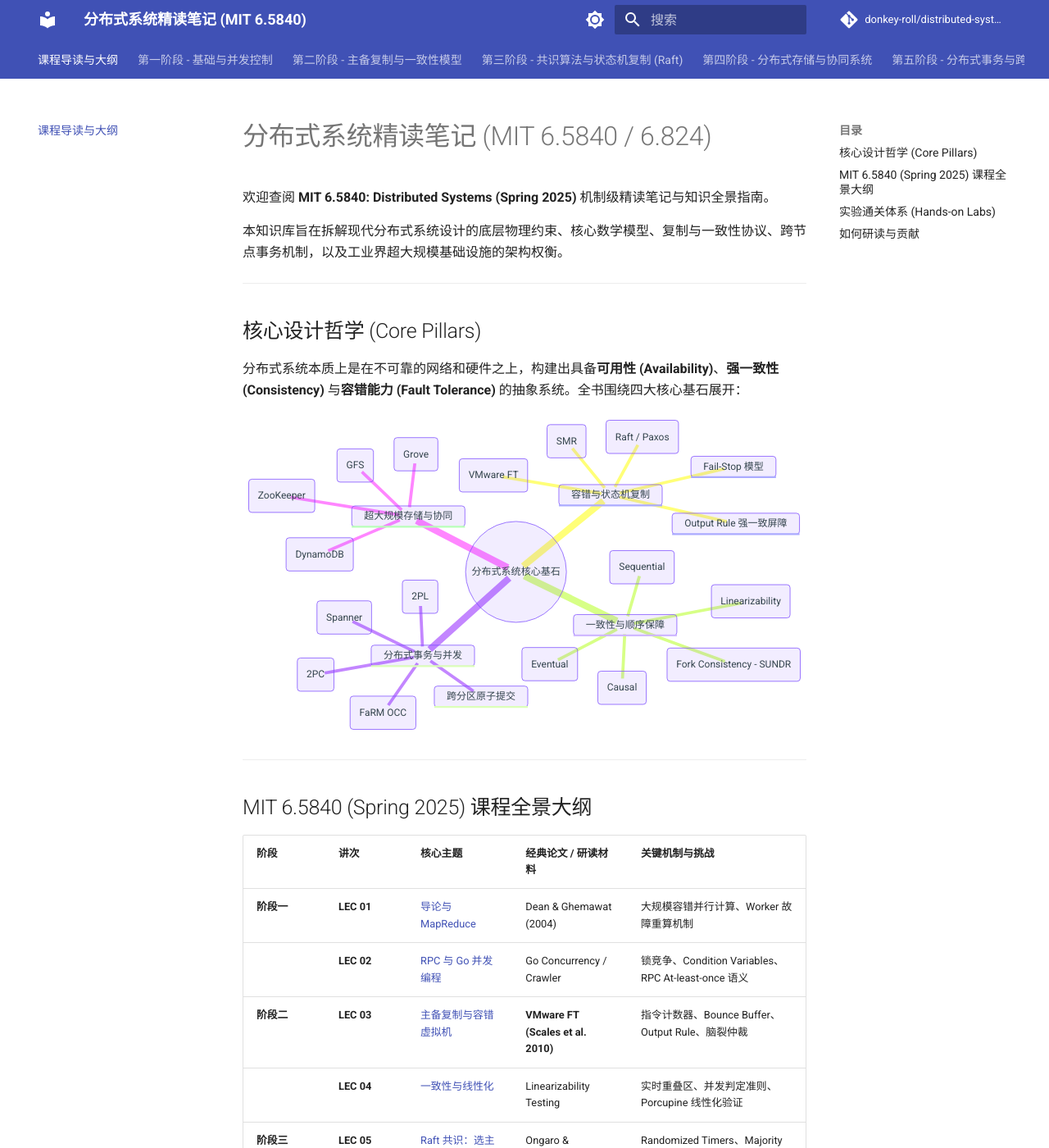
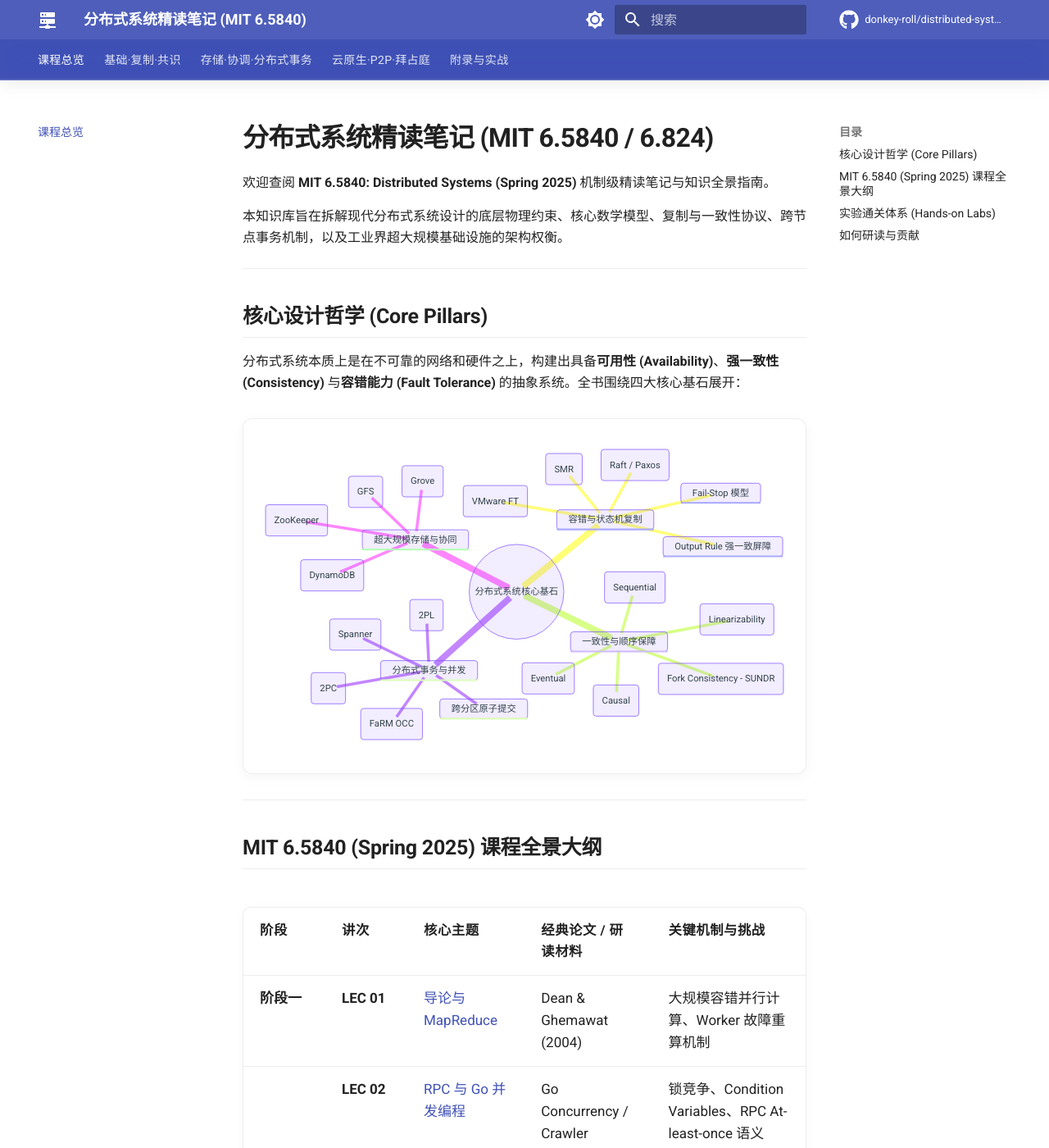
Before and after one commit to donkey-roll/distributed-system, an MkDocs documentation site: the page built from docs/index.md, in a window 1280 px wide and 1400 px high. Shown: the whole window at 82% size. Built offline with MkDocs 1.6.1 and Material for MkDocs 9.7.7, drawn with Linux system fonts in a browser that asks for light colours; comment, search, counter and statistics services are not loaded; some of the changed text lies outside the part shown.

Commit message:
Enhance UI design system, MathJax support, and 5-tab navigation hierarchy

```diff
--- /dev/null
+++ b/docs/javascripts/mathjax.js
@@ -0,0 +1,21 @@
+window.MathJax = {
+  tex: {
+    inlineMath: [["\\(", "\\)"], ["$", "$"]],
+    displayMath: [["\\[", "\\]"], ["$$", "$$"]],
+    processEscapes: true,
+    processEnvironments: true
+  },
+  options: {
+    ignoreHtmlClass: ".*|",
+    processHtmlClass: "arithmatex"
+  }
+};
+
+document$.subscribe(() => {
+  if (typeof MathJax !== "undefined" && MathJax.typesetPromise) {
+    MathJax.startup.output.clearCache();
+    MathJax.typesetClear();
+    MathJax.texReset();
+    MathJax.typesetPromise();
+  }
+});
--- /dev/null
+++ b/docs/stylesheets/extra.css
@@ -0,0 +1,223 @@
+/* ==========================================================================
+   Distributed Systems (MIT 6.5840) Modern Design System
+   Aesthetic enhancements for Material for MkDocs
+   ========================================================================== */
+
+/* Root color variable fine-tuning */
+:root {
+  --md-primary-fg-color:        #3f51b5;
+  --md-primary-fg-color--light:  #5c6bc0;
+  --md-primary-fg-color--dark:   #303f9f;
+  --md-accent-fg-color:         #7c4dff;
+  --md-accent-fg-color--transparent: rgba(124, 77, 255, 0.1);
+}
+
+[data-md-color-scheme="slate"] {
+  --md-primary-fg-color:        #3f51b5;
+  --md-primary-fg-color--light:  #7986cb;
+  --md-primary-fg-color--dark:   #283593;
+  --md-accent-fg-color:         #b388ff;
+  --md-default-bg-color:        #0f141c;
+  --md-default-bg-color--light:  #151b26;
+  --md-default-bg-color--lighter: #1d2433;
+  --md-code-bg-color:           #141923;
+}
+
+/* Glassmorphism Header */
+.md-header {
+  backdrop-filter: blur(16px);
+  -webkit-backdrop-filter: blur(16px);
+  background-color: rgba(63, 81, 181, 0.92) !important;
+  box-shadow: 0 4px 20px rgba(0, 0, 0, 0.08);
+  border-bottom: 1px solid rgba(255, 255, 255, 0.12);
+}
+
+[data-md-color-scheme="slate"] .md-header {
+  background-color: rgba(15, 20, 28, 0.88) !important;
+  border-bottom: 1px solid rgba(255, 255, 255, 0.06);
+}
+
+/* Sticky Navigation Tabs */
+.md-tabs {
+  backdrop-filter: blur(12px);
+  -webkit-backdrop-filter: blur(12px);
+  background-color: rgba(63, 81, 181, 0.88) !important;
+  border-bottom: 1px solid rgba(255, 255, 255, 0.08);
+}
+
+[data-md-color-scheme="slate"] .md-tabs {
+  background-color: rgba(21, 27, 38, 0.85) !important;
+  border-bottom: 1px solid rgba(255, 255, 255, 0.05);
+}
+
+.md-tabs__link {
+  font-weight: 500;
+  letter-spacing: 0.02em;
+  opacity: 0.85;
+  transition: opacity 0.2s cubic-bezier(0.4, 0, 0.2, 1), transform 0.2s ease;
+}
+
+.md-tabs__link--active,
+.md-tabs__link:hover {
+  opacity: 1;
+  font-weight: 600;
+}
+
+/* Breadcrumb Navigation */
+.md-path {
+  font-size: 0.75rem;
+  color: var(--md-default-fg-color--light);
+  margin-bottom: 0.5rem;
+}
+
+/* Mermaid Diagrams Container Enhancement */
+.mermaid {
+  background: var(--md-default-bg-color--light) !important;
+  border: 1px solid var(--md-default-fg-color--lightest);
+  border-radius: 12px;
+  padding: 1.5rem 1rem !important;
+  margin: 1.5rem 0 !important;
+  box-shadow: 0 4px 16px rgba(0, 0, 0, 0.04);
+  overflow-x: auto;
+  text-align: center;
+  transition: box-shadow 0.25s ease, border-color 0.25s ease;
+}
+
+.mermaid:hover {
+  box-shadow: 0 6px 24px rgba(0, 0, 0, 0.08);
+  border-color: var(--md-primary-fg-color--light);
+}
+
+[data-md-color-scheme="slate"] .mermaid {
+  background: #151b26 !important;
+  border-color: rgba(255, 255, 255, 0.08);
+  box-shadow: 0 4px 20px rgba(0, 0, 0, 0.25);
+}
+
+/* Modern Typography & Headings */
+.md-typeset h1 {
+  font-weight: 700;
+  letter-spacing: -0.02em;
+  color: var(--md-default-fg-color);
+  margin-bottom: 1rem;
+}
+
+.md-typeset h2 {
+  font-weight: 600;
+  letter-spacing: -0.01em;
+  border-bottom: 1px solid var(--md-default-fg-color--lightest);
+  padding-bottom: 0.4rem;
+  margin-top: 2rem;
+}
+
+/* Callouts / Admonitions Enhancement */
+.md-typeset .admonition,
+.md-typeset details {
+  border-radius: 10px;
+  box-shadow: 0 3px 12px rgba(0, 0, 0, 0.03);
+  border-left-width: 4px;
+  overflow: hidden;
+  transition: transform 0.2s ease, box-shadow 0.2s ease;
+}
+
+.md-typeset .admonition:hover,
+.md-typeset details:hover {
+  box-shadow: 0 6px 20px rgba(0, 0, 0, 0.06);
+}
+
+/* Table Design Enhancement */
+.md-typeset table:not([class]) {
+  border-collapse: separate;
+  border-spacing: 0;
+  border-radius: 10px;
+  overflow: hidden;
+  border: 1px solid var(--md-default-fg-color--lightest);
+  box-shadow: 0 2px 12px rgba(0, 0, 0, 0.03);
+  width: 100%;
+  margin: 1.5rem 0;
+}
+
+.md-typeset table:not([class]) th {
+  background: var(--md-default-bg-color--lighter);
+  font-weight: 600;
+  padding: 0.75rem 1rem;
+  font-size: 0.82rem;
+  letter-spacing: 0.03em;
+  color: var(--md-default-fg-color);
+}
+
+.md-typeset table:not([class]) td {
+  padding: 0.7rem 1rem;
+  font-size: 0.85rem;
+  border-top: 1px solid var(--md-default-fg-color--lightest);
+}
+
+.md-typeset table:not([class]) tr:hover td {
+  background-color: var(--md-accent-fg-color--transparent);
+}
+
+/* Custom Tag Badges */
+.badge {
+  display: inline-flex;
+  align-items: center;
+  font-size: 0.72rem;
+  font-weight: 600;
+  padding: 0.2rem 0.6rem;
+  border-radius: 9999px;
+  letter-spacing: 0.03em;
+  margin: 0.2rem 0.25rem 0.2rem 0;
+  vertical-align: middle;
+}
+
+.badge-paper {
+  background-color: rgba(63, 81, 181, 0.12);
+  color: #3f51b5;
+  border: 1px solid rgba(63, 81, 181, 0.25);
+}
+
+[data-md-color-scheme="slate"] .badge-paper {
+  background-color: rgba(121, 134, 203, 0.15);
+  color: #9fa8da;
+  border-color: rgba(121, 134, 203, 0.3);
+}
+
+.badge-lab {
+  background-color: rgba(0, 150, 136, 0.12);
+  color: #00897b;
+  border: 1px solid rgba(0, 150, 136, 0.25);
+}
+
+[data-md-color-scheme="slate"] .badge-lab {
+  background-color: rgba(77, 182, 172, 0.15);
+  color: #80cbc4;
+  border-color: rgba(77, 182, 172, 0.3);
+}
+
+.badge-core {
+  background-color: rgba(233, 30, 99, 0.12);
+  color: #d81b60;
+  border: 1px solid rgba(233, 30, 99, 0.25);
+}
+
+[data-md-color-scheme="slate"] .badge-core {
+  background-color: rgba(240, 98, 146, 0.15);
+  color: #f48fb1;
+  border-color: rgba(240, 98, 146, 0.3);
+}
+
+/* Code Blocks & Inline Code */
+.md-typeset code {
+  border-radius: 4px;
+  font-size: 0.85em;
+  font-family: "JetBrains Mono", "Fira Code", monospace;
+}
+
+.md-typeset pre > code {
+  border-radius: 8px;
+}
+
+/* MathJax typography alignment */
+.arithmatex {
+  font-size: 1.05em;
+  vertical-align: middle;
+}
--- a/mkdocs.yml
+++ b/mkdocs.yml
@@ -4,10 +4,14 @@ site_url: https://donkey-roll.github.io/distributed-system/
 
 repo_name: donkey-roll/distributed-system
 repo_url: https://github.com/donkey-roll/distributed-system
+edit_uri: edit/main/docs/
 
 theme:
   name: material
   language: zh
+  icon:
+    logo: material/server-network
+    repo: fontawesome/brands/github
   palette:
     - media: "(prefers-color-scheme: light)"
       scheme: default
@@ -25,12 +29,27 @@ theme:
         name: 切换至浅色模式
   features:
     - navigation.tabs
+    - navigation.tabs.sticky
     - navigation.sections
+    - navigation.expand
+    - navigation.path
     - navigation.top
+    - navigation.tracking
+    - navigation.footer
+    - toc.follow
     - search.suggest
     - search.highlight
+    - search.share
     - content.code.copy
+    - content.code.annotate
     - content.tabs.link
+
+extra_css:
+  - stylesheets/extra.css
+
+extra_javascript:
+  - javascripts/mathjax.js
+  - https://unpkg.com/mathjax@3/es5/tex-mml-chtml.js
 
 markdown_extensions:
   - admonition
@@ -54,36 +73,39 @@ markdown_extensions:
       permalink: true
 
 nav:
-  - 课程导读与大纲: index.md
-  - 第一阶段 - 基础与并发控制:
-      - LEC 01 - 分布式系统导论与 MapReduce: 01_intro_mapreduce.md
-      - LEC 02 - RPC 与 Go 并发编程实践: 02_rpc_threads_go.md
-  - 第二阶段 - 主备复制与一致性模型:
-      - LEC 03 - 主备复制与容错虚拟机 (VMware FT): 03_vm_ft_replication.md
-      - LEC 04 - 一致性模型与线性化 (Linearizability): 04_linearizability.md
-  - 第三阶段 - 共识算法与状态机复制 (Raft):
-      - LEC 05 - Raft 共识算法核心与选主机制: 05_raft_part1.md
-      - LEC 06 - 现代分布式 Go 编程范式: 06_go_patterns.md
-      - LEC 07 - Raft 日志压缩与持久化状态: 07_raft_part2.md
-      - LEC 11 - Raft 实验实现难点与答疑: 11_raft_qa.md
-  - 第四阶段 - 分布式存储与协同系统:
-      - LEC 08 - Google File System (GFS) 架构深析: 08_gfs.md
-      - LEC 09 - ZooKeeper 分布式协同与无锁读: 09_zookeeper.md
-  - 第五阶段 - 分布式事务与跨节点一致性:
-      - LEC 10 - 分布式事务与两阶段提交 (2PC): 10_distributed_tx_2pc.md
-      - LEC 12 - Google Spanner 与 TrueTime 外部一致性: 12_spanner_truetime.md
-      - LEC 13 - 乐观并发控制与 RDMA 极速存储 (FaRM): 13_farm_occ_rdma.md
-      - LEC 14 - 云原生事务系统 Chardonnay: 14_chardonnay.md
-  - 第六阶段 - 系统形式化验证、缓存与云原生基础设施:
-      - LEC 15 - 分布式系统形式化验证 (Grove): 15_grove_verification.md
-      - LEC 16 - 大规模缓存一致性 (Facebook Memcached): 16_memcached_fb.md
-      - LEC 17 - Amazon DynamoDB 架构与事务实现: 17_dynamodb.md
-      - LEC 18 - Serverless 与按需容器加载 (AWS Lambda): 18_aws_lambda.md
-      - LEC 19 - 分布式 AI 与计算调度引擎 (Ray): 19_ray.md
-  - 第七阶段 - 弱一致性、去中心化与拜占庭容错:
-      - LEC 20 - 分叉一致性与非可信存储 (SUNDR): 20_sundr.md
-      - LEC 21 - 点对点网络与比特币中本聪共识: 21_bitcoin.md
-      - LEC 22 - 实用拜占庭容错算法 (PBFT): 22_pbft.md
-  - 附录与实验:
+  - 课程总览: index.md
+  - 基础·复制·共识:
+      - 第一阶段 - 基础与并发:
+          - LEC 01 - 分布式导论与 MapReduce: 01_intro_mapreduce.md
+          - LEC 02 - RPC 与 Go 并发编程实践: 02_rpc_threads_go.md
+      - 第二阶段 - 主备复制与一致性模型:
+          - LEC 03 - 主备复制与容错虚拟机 (VMware FT): 03_vm_ft_replication.md
+          - LEC 04 - 一致性模型与线性化: 04_linearizability.md
+      - 第三阶段 - 共识算法与状态机复制 (Raft):
+          - LEC 05 - Raft 选主机制与法定人数: 05_raft_part1.md
+          - LEC 06 - 现代分布式 Go 编程范式: 06_go_patterns.md
+          - LEC 07 - Raft 日志压缩与持久化状态: 07_raft_part2.md
+          - LEC 11 - Raft 实验实现难点与答疑: 11_raft_qa.md
+  - 存储·协调·分布式事务:
+      - 第四阶段 - 分布式存储与协同系统:
+          - LEC 08 - Google File System (GFS): 08_gfs.md
+          - LEC 09 - ZooKeeper 分布式协同与无锁读: 09_zookeeper.md
+      - 第五阶段 - 分布式事务与跨节点一致性:
+          - LEC 10 - 分布式事务与两阶段提交 (2PC): 10_distributed_tx_2pc.md
+          - LEC 12 - Google Spanner 与 TrueTime: 12_spanner_truetime.md
+          - LEC 13 - 乐观并发控制与 RDMA 极速存储 (FaRM): 13_farm_occ_rdma.md
+          - LEC 14 - 云原生事务系统 Chardonnay: 14_chardonnay.md
+  - 云原生·P2P·拜占庭:
+      - 第六阶段 - 系统验证、缓存与云原生基础设施:
+          - LEC 15 - 分布式系统形式化验证 (Grove): 15_grove_verification.md
+          - LEC 16 - 大规模缓存一致性 (Facebook Memcached): 16_memcached_fb.md
+          - LEC 17 - Amazon DynamoDB 架构与事务实现: 17_dynamodb.md
+          - LEC 18 - Serverless 与按需容器加载 (AWS Lambda): 18_aws_lambda.md
+          - LEC 19 - 分布式 AI 与计算调度引擎 (Ray): 19_ray.md
+      - 第七阶段 - 弱一致性、去中心化与拜占庭容错:
+          - LEC 20 - 分叉一致性与非可信存储 (SUNDR): 20_sundr.md
+          - LEC 21 - 点对点网络与比特币中本聪共识: 21_bitcoin.md
+          - LEC 22 - 实用拜占庭容错算法 (PBFT): 22_pbft.md
+  - 附录与实战:
       - 附录 A - 分布式系统核心概念与 FAQ: appendix_concepts_faq.md
       - 附录 B - MIT 6.5840 核心实验通关指南: appendix_labs_overview.md
```
